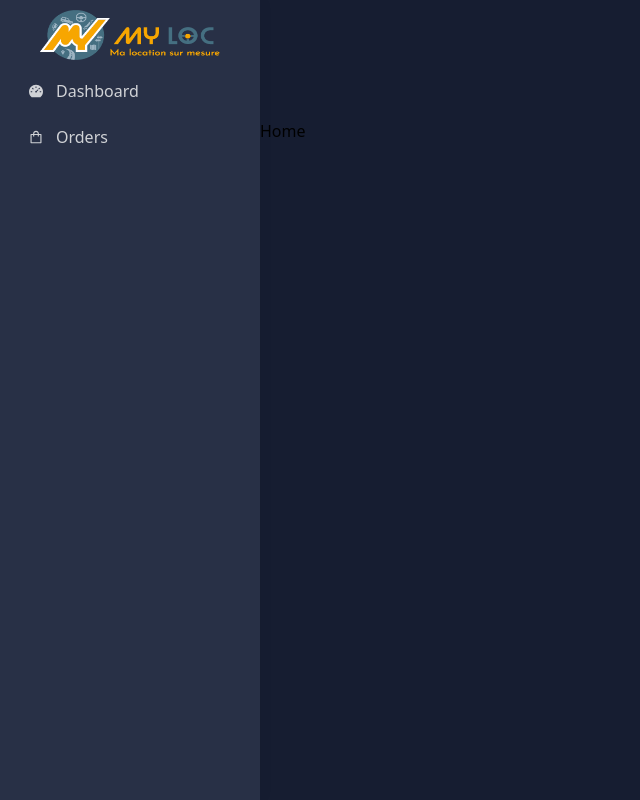
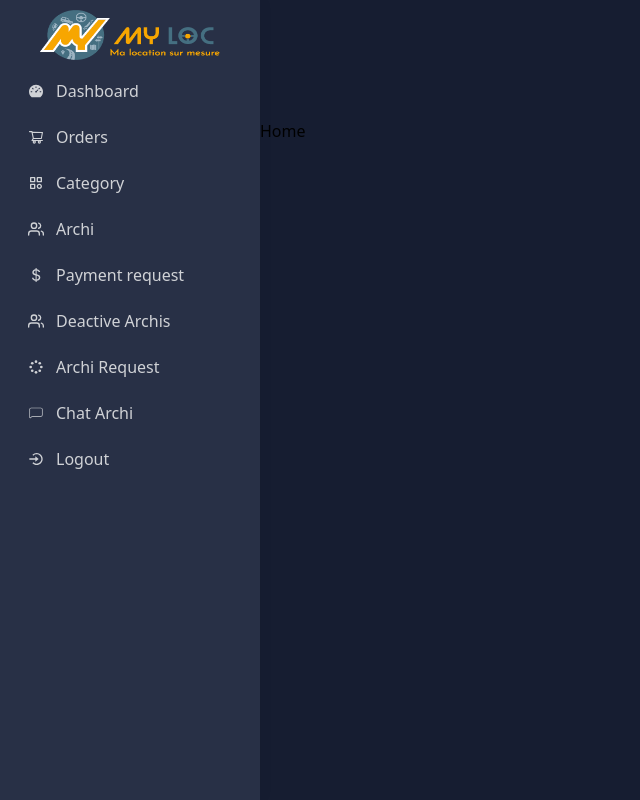
Before and after one commit to ch3rrywolf/krea, a React (Create React App) app in the folder dashboard/: page / in a window 1280 px wide. Shown: the whole page, without its empty margins (0-640 px from the left). Built offline with nearby package versions, Linux system fonts and the light colour scheme.

Commit message:
[BACK] Navigation {Sidebar,Logout}

```diff
--- a/dashboard/src/layout/Sidebar.jsx
+++ b/dashboard/src/layout/Sidebar.jsx
@@ -1,6 +1,7 @@
 import React, { useEffect, useState} from 'react'
 import { Link, useLocation } from 'react-router-dom'
 import { getNavs } from '../navigation/index'
+import { BiLogInCircle } from 'react-icons/bi'
 
 const Sidebar = () => {
   const {pathname} = useLocation()
@@ -29,6 +30,12 @@ const Sidebar = () => {
                 </Link>
               </li>)
             }
+            <li>
+              <button className='text-[#d0d2d6] font-normal duration-200 px-[12px] py-[9px] rounded-sm flex justify-start items-center gap-[12px] hover:pl-4 transition-all w-full mb-1'>
+                <span><BiLogInCircle /></span>
+                <span>Logout</span>
+              </button>
+            </li>
           </ul>
         </div>
       </div>
--- a/dashboard/src/navigation/allNav.js
+++ b/dashboard/src/navigation/allNav.js
@@ -1,4 +1,8 @@
-import { AiFillDashboard, AiOutlineShopping } from 'react-icons/ai'
+import { AiFillDashboard, AiOutlineShoppingCart } from 'react-icons/ai'
+import { BiCategory, BiLoaderCircle } from 'react-icons/bi'
+import { FiUsers } from 'react-icons/fi'
+import { CiChat1 } from 'react-icons/ci'
+import { BsCurrencyDollar} from 'react-icons/bs'
 export const allNav = [
     {
         id: 1,
@@ -10,8 +14,50 @@ export const allNav = [
     {
         id: 2,
         title: 'Orders',
-        icon: <AiOutlineShopping />,
+        icon: <AiOutlineShoppingCart />,
         role: 'admin',
-        path: '/admin/orders'
+        path: '/admin/dashboard/orders'
+    },
+    {
+        id: 3,
+        title: 'Category',
+        icon: <BiCategory />,
+        role: 'admin',
+        path: '/admin/dashboard/category'
+    },
+    {
+        id: 4,
+        title: 'Archi',
+        icon: <FiUsers />,
+        role: 'admin',
+        path: '/admin/dashboard/archis'
+    },
+    {
+        id: 5,
+        title: 'Payment request',
+        icon: <BsCurrencyDollar />,
+        role: 'admin',
+        path: '/admin/dashboard/payment-request'
+    },
+    {
+        id: 6,
+        title: 'Deactive Archis',
+        icon: <FiUsers />,
+        role: 'admin',
+        path: '/admin/dashboard/deactive-archis'
+    },
+    {
+        id: 7,
+        title: 'Archi Request',
+        icon: <BiLoaderCircle />,
+        role: 'admin',
+        path: '/admin/dashboard/archis-request'
+    },
+    {
+        id: 8,
+        title: 'Chat Archi',
+        icon: <CiChat1 />,
+        role: 'admin',
+        path: '/admin/dashboard/chat-archi'
     }
 ]
```
